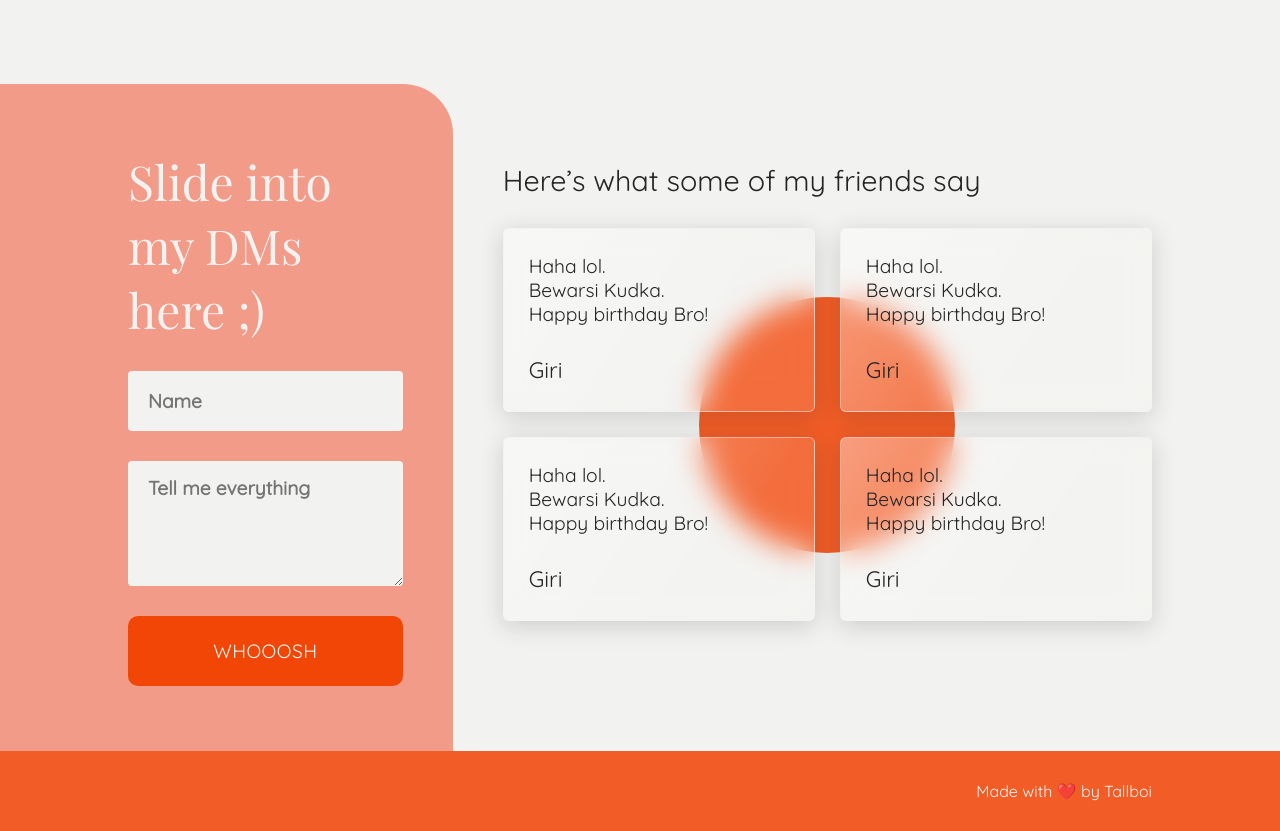
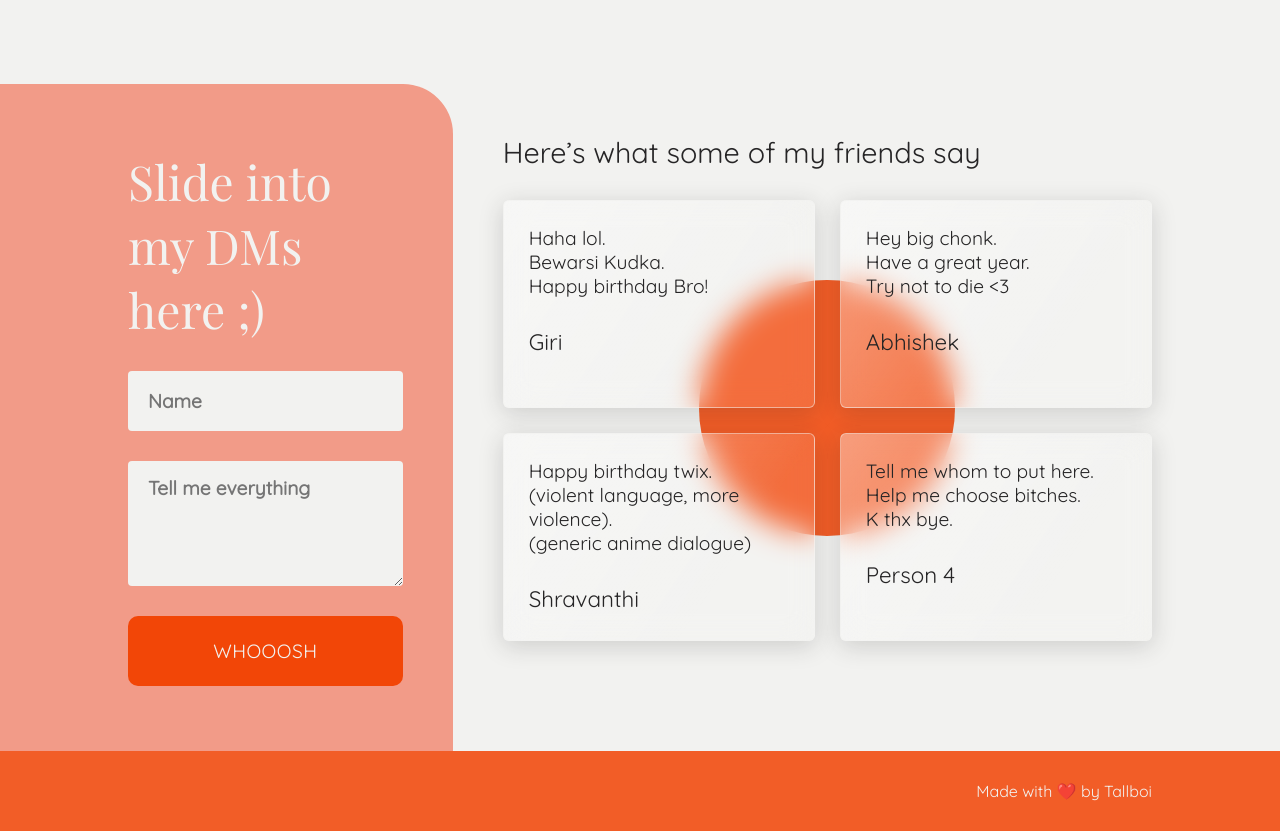
Before and after one commit to AbhishekNairOfficial/chonk-website, a React (Create React App) app: page / in a window 1280 px wide. Shown: the part 1420-2251 px from the top of the page. Built offline with nearby package versions, Linux system fonts and the light colour scheme; no server answers.

Commit message:
Testimonials done

```diff
--- a/src/Molecules/Testimonial/index.js
+++ b/src/Molecules/Testimonial/index.js
@@ -1,8 +1,8 @@
 import styled from 'styled-components'
 
 const Container = styled.article`
+	flex: 1;
 	padding: 25px;
-	padding-right: 8vw;
 	border-radius: 6px;
 	white-space: pre-wrap;
 	-webkit-backdrop-filter: blur(15px);
--- a/src/Organisms/FriendsSection/index.js
+++ b/src/Organisms/FriendsSection/index.js
@@ -11,6 +11,7 @@ const Title = styled.p`
 	line-height: 1.25;
 	letter-spacing: normal;
 	text-align: left;
+	margin: 0;
 	margin-bottom: 30px;
 	color: ${(p) => p.theme.palette.black};
 `
@@ -19,8 +20,8 @@ const TestimonialContainer = styled.div`
 	position: relative;
 	display: grid;
 	grid-gap: 25px;
-	grid-template-columns: auto auto;
-	grid-template-rows: auto auto;
+	grid-template-columns: repeat(2, 1fr);
+	grid-template-rows: 50% 50%;
 `
 
 const Circle = styled.div`
--- a/src/content/index.json
+++ b/src/content/index.json
@@ -15,16 +15,16 @@
 			"body": "Haha lol.\nBewarsi Kudka.\nHappy birthday Bro!"
 		},
 		{
-			"name": "Giri",
-			"body": "Haha lol.\nBewarsi Kudka.\nHappy birthday Bro!"
+			"name": "Abhishek",
+			"body": "Hey big chonk.\nHave a great year.\nTry not to die <3"
 		},
 		{
-			"name": "Giri",
-			"body": "Haha lol.\nBewarsi Kudka.\nHappy birthday Bro!"
+			"name": "Shravanthi",
+			"body": "Happy birthday twix.\n(violent language, more violence).\n(generic anime dialogue)"
 		},
 		{
-			"name": "Giri",
-			"body": "Haha lol.\nBewarsi Kudka.\nHappy birthday Bro!"
+			"name": "Person 4",
+			"body": "Tell me whom to put here.\nHelp me choose bitches.\nK thx bye."
 		}
 	],
 	"footerText": "Made with ❤️  by Tallboi"
```
Also changed, not shown: 1 other file (tests, documents, lock files or other folders).
